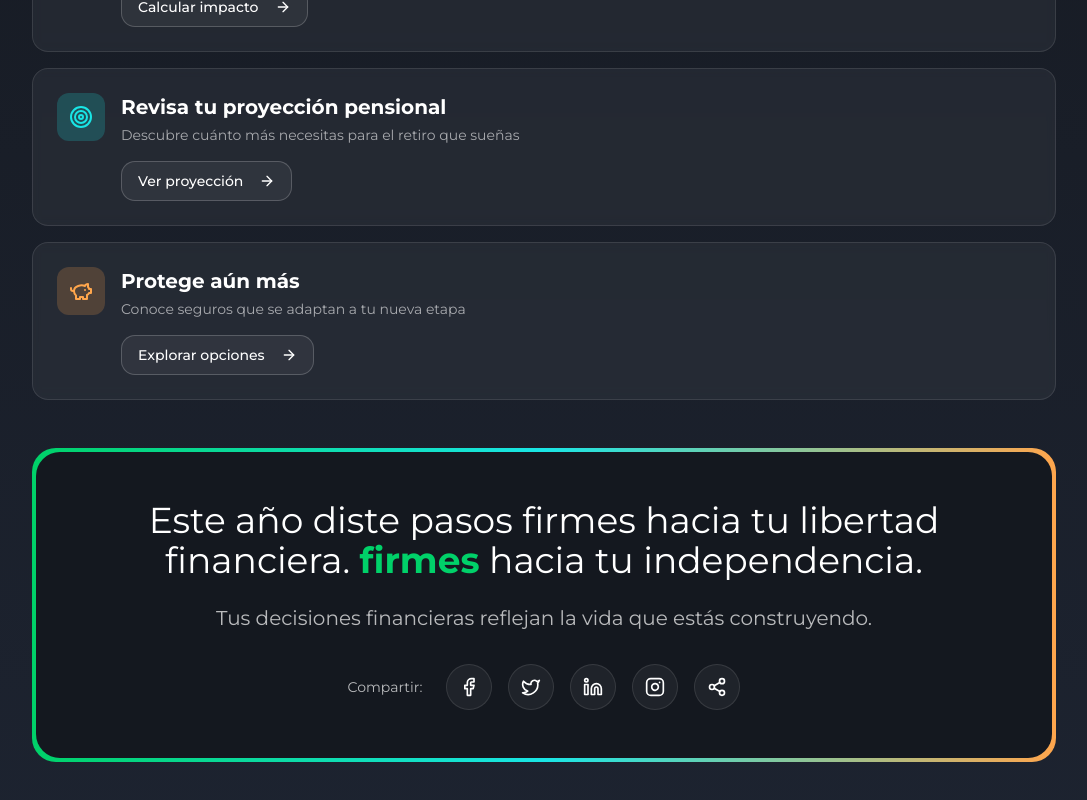
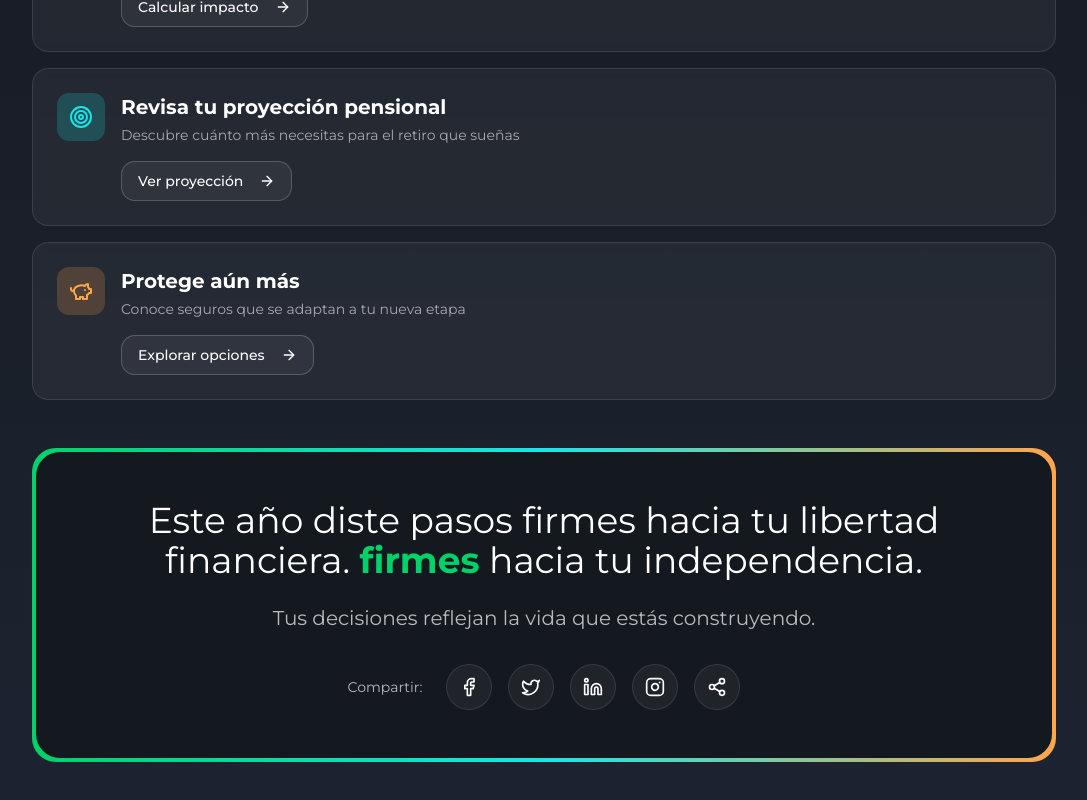
Before and after one commit to Uxplorers-loveable/skandia-story-wrap, a React (Vite) app: page / in a window 1280 px wide. Shown: the part 7342-8142 px from the top of the page, without its empty margins (96-1183 px from the left). Built offline with nearby package versions, Linux system fonts and the light colour scheme; the HTML template or start-up script is replaced by a standard one.

Commit message:
Visual edit in Lovable
Edited UI in Lovable

```diff
--- a/src/components/wrapped/FutureSection.tsx
+++ b/src/components/wrapped/FutureSection.tsx
@@ -118,7 +118,7 @@ export const FutureSection = () => {
                 Este año diste pasos firmes hacia tu libertad financiera. <span className="font-bold text-primary">firmes</span> hacia tu independencia.
               </p>
               <p className="text-xl text-white/70 mb-8">
-                Tus decisiones financieras reflejan la vida que estás construyendo.
+                Tus decisiones reflejan la vida que estás construyendo.
               </p>
               <div className="flex items-center justify-center gap-4">
                 <p className="text-white/70 text-sm mr-2">Compartir:</p>
```
